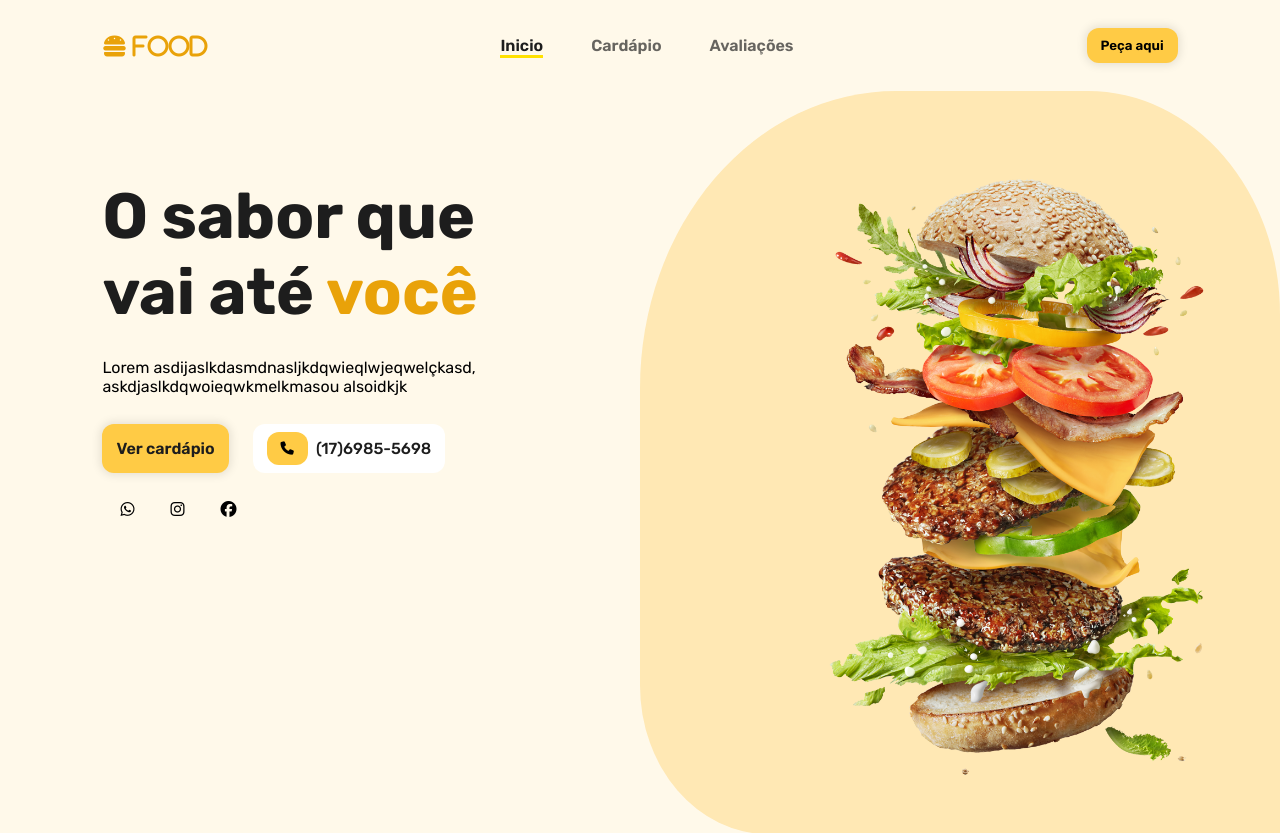
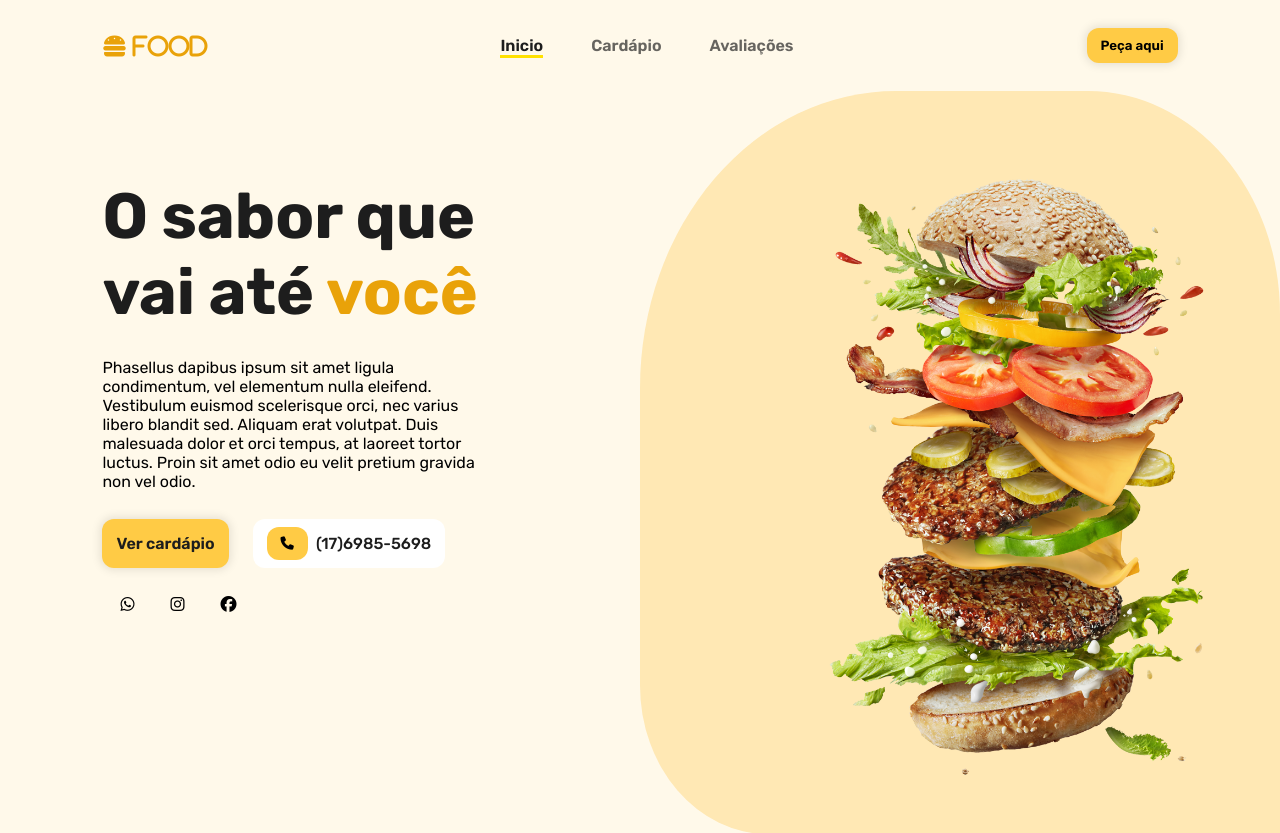
Before and after one commit to lucashelama/landing-page, a plain HTML site: page index.html in a window 1280 px wide. Shown: the top 833 px of the page. Drawn offline with nearby package versions, Linux system fonts and the light colour scheme.

Commit message:
pequeno ajuste no index.html

```diff
--- a/index.html
+++ b/index.html
@@ -66,8 +66,10 @@
             <div class="shape"></div>
             <div id="cta">
                 <h1 class="title">O sabor que vai até <span>você</span></h1>
-                <p>Lorem asdijaslkdasmdnasljkdqwieqlwjeqwelçkasd,
-                    askdjaslkdqwoieqwkmelkmasou alsoidkjk
+                <p>Phasellus dapibus ipsum sit amet ligula condimentum, vel elementum nulla eleifend.
+                    Vestibulum euismod scelerisque orci, nec varius libero blandit sed.
+                    Aliquam erat volutpat. Duis malesuada dolor et orci tempus, at laoreet tortor luctus.
+                    Proin sit amet odio eu velit pretium gravida non vel odio.
                 </p>
                 <div id="cta_buttons">
                     <a href="#" class="btn-default">Ver cardápio</a>
```
